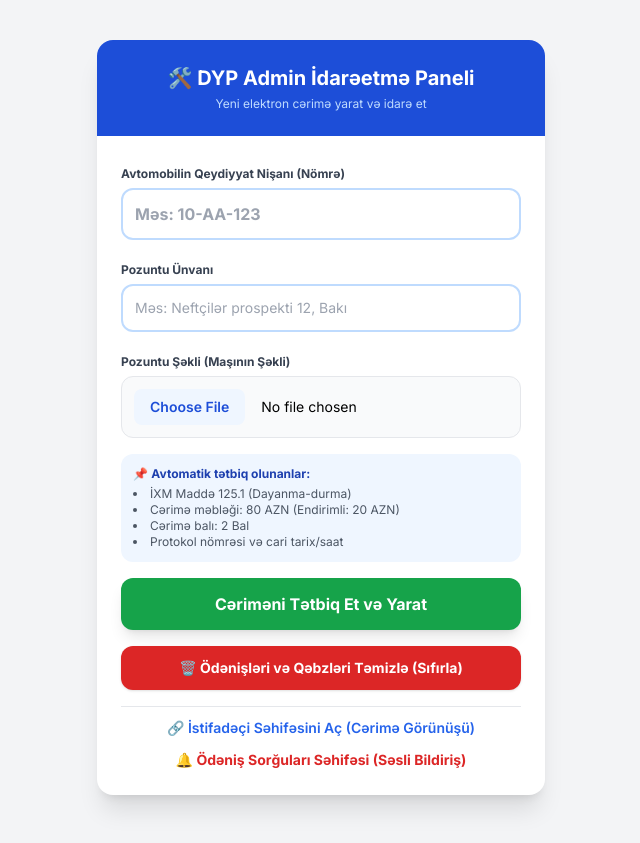
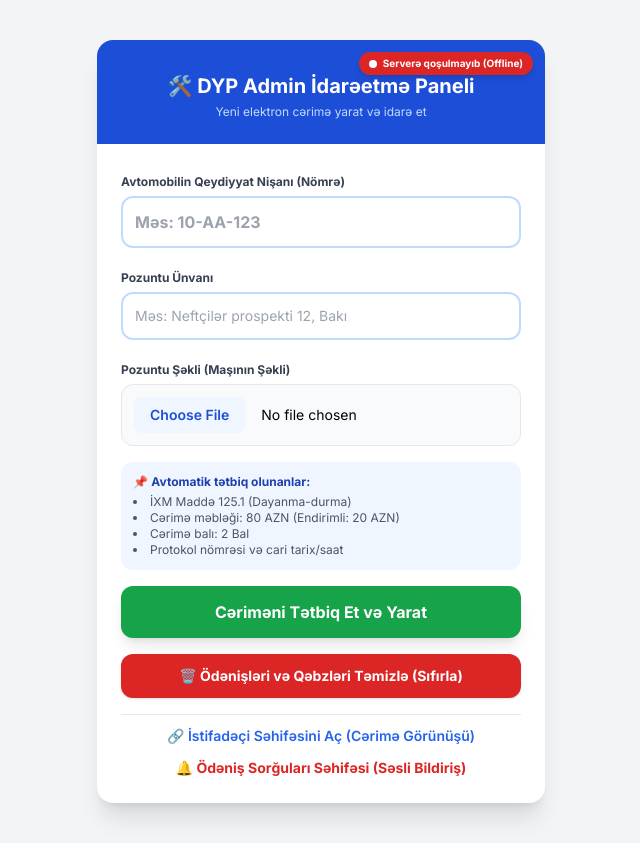
Before and after one commit to trumpr/protokol-ypx-indi, a plain HTML site: page admin.html in a window 1280 px wide. Shown: the whole page, without its empty margins (319-959 px from the left). Drawn offline with nearby package versions, Linux system fonts and the light colour scheme; no server answers.

Commit message:
Add server connection indicator to admin panel

```diff
--- a/admin.html
+++ b/admin.html
@@ -13,8 +13,14 @@
 <body class="bg-gray-100 min-h-screen py-10 px-4">
     <div class="max-w-md mx-auto bg-white rounded-2xl shadow-xl overflow-hidden">
         <!-- Header -->
-        <div class="bg-blue-700 text-white p-6 text-center">
-            <h1 class="text-xl font-bold">🛠️ DYP Admin İdarəetmə Paneli</h1>
+        <div class="bg-blue-700 text-white p-6 text-center relative">
+            <!-- Server Connection Indicator Badge -->
+            <div id="server-badge" class="absolute top-3 right-3 bg-red-600 text-white text-[10px] font-bold px-2.5 py-1 rounded-full flex items-center space-x-1.5 shadow-md">
+                <span id="badge-dot" class="w-2 h-2 bg-white rounded-full animate-ping"></span>
+                <span id="badge-text">Serverə qoşulmayıb</span>
+            </div>
+
+            <h1 class="text-xl font-bold mt-2">🛠️ DYP Admin İdarəetmə Paneli</h1>
             <p class="text-xs text-blue-200 mt-1">Yeni elektron cərimə yarat və idarə et</p>
         </div>
 
@@ -73,19 +79,50 @@
     </div>
 
     <script>
-        const API_URL = 'http://localhost:3000/api';
+        let API_URL = 'http://localhost:3000/api';
+
+        async function initConfig() {
+            try {
+                const res = await fetch('config.json');
+                const config = await res.json();
+                if (config.apiUrl) {
+                    API_URL = config.apiUrl;
+                }
+            } catch (err) {
+                console.log("Config oxunmadı, lokal istifadə olunur");
+            }
+            loadData();
+            setInterval(loadData, 3000); // Check server status & data every 3s
+        }
 
         async function loadData() {
+            const badge = document.getElementById('server-badge');
+            const badgeDot = document.getElementById('badge-dot');
+            const badgeText = document.getElementById('badge-text');
+
             try {
-                const res = await fetch(`${API_URL}/fine`);
-                const data = await res.json();
-                document.getElementById('edit-plate').value = data.plateNo || '';
-                document.getElementById('edit-location').value = data.location || '';
+                const res = await fetch(`${API_URL}/fine`, { method: 'GET', signal: AbortSignal.timeout(3000) });
+                if (res.ok) {
+                    const data = await res.json();
+                    document.getElementById('edit-plate').value = data.plateNo || '';
+                    document.getElementById('edit-location').value = data.location || '';
+
+                    // Online indicator
+                    badge.className = "absolute top-3 right-3 bg-green-600 text-white text-[10px] font-bold px-2.5 py-1 rounded-full flex items-center space-x-1.5 shadow-md";
+                    badgeDot.className = "w-2 h-2 bg-white rounded-full animate-ping";
+                    badgeText.textContent = "Serverə qoşuldu (Online)";
+                } else {
+                    throw new Error("Server error");
+                }
             } catch (err) {
-                console.error("Server xətası:", err);
+                // Offline indicator
+                badge.className = "absolute top-3 right-3 bg-red-600 text-white text-[10px] font-bold px-2.5 py-1 rounded-full flex items-center space-x-1.5 shadow-md";
+                badgeDot.className = "w-2 h-2 bg-white rounded-full";
+                badgeText.textContent = "Serverə qoşulmayıb (Offline)";
             }
         }
-        loadData();
+
+        initConfig();
 
         async function submitAdminForm(event) {
             event.preventDefault();
@@ -115,10 +152,11 @@
                 const result = await res.json();
                 if (result.success) {
                     alert("Cərimə uğurla yaradıldı və yeniləndi!");
+                    loadData();
                 }
             } catch (err) {
                 console.error("Yeniləmə xətası:", err);
-                alert("Xəta baş verdi!");
+                alert("Serverə qoşulmaq mümkün olmadı!");
             }
         }
 
@@ -132,7 +170,7 @@
                 }
             } catch (err) {
                 console.error("Sıfırlama xətası:", err);
-                alert("Xəta baş verdi!");
+                alert("Serverə qoşulmaq mümkün olmadı!");
             }
         }
     </script>
```
